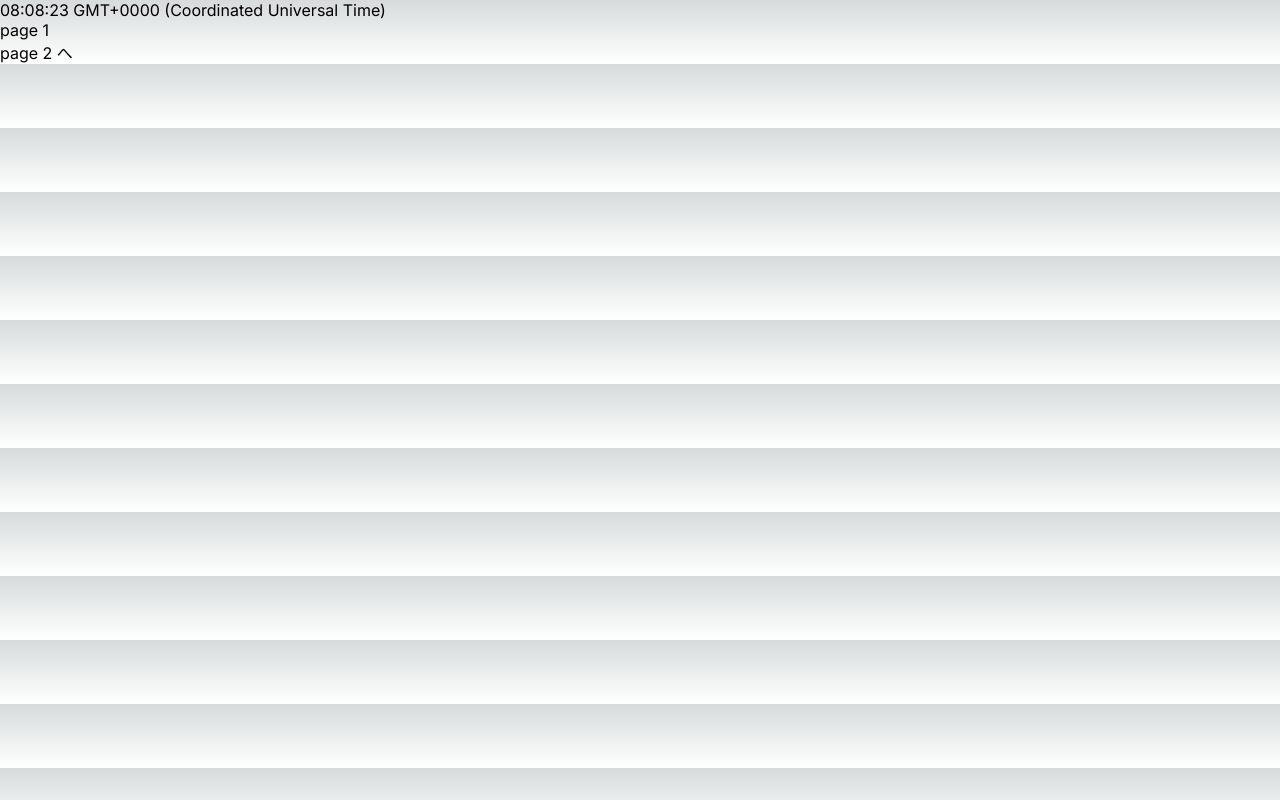
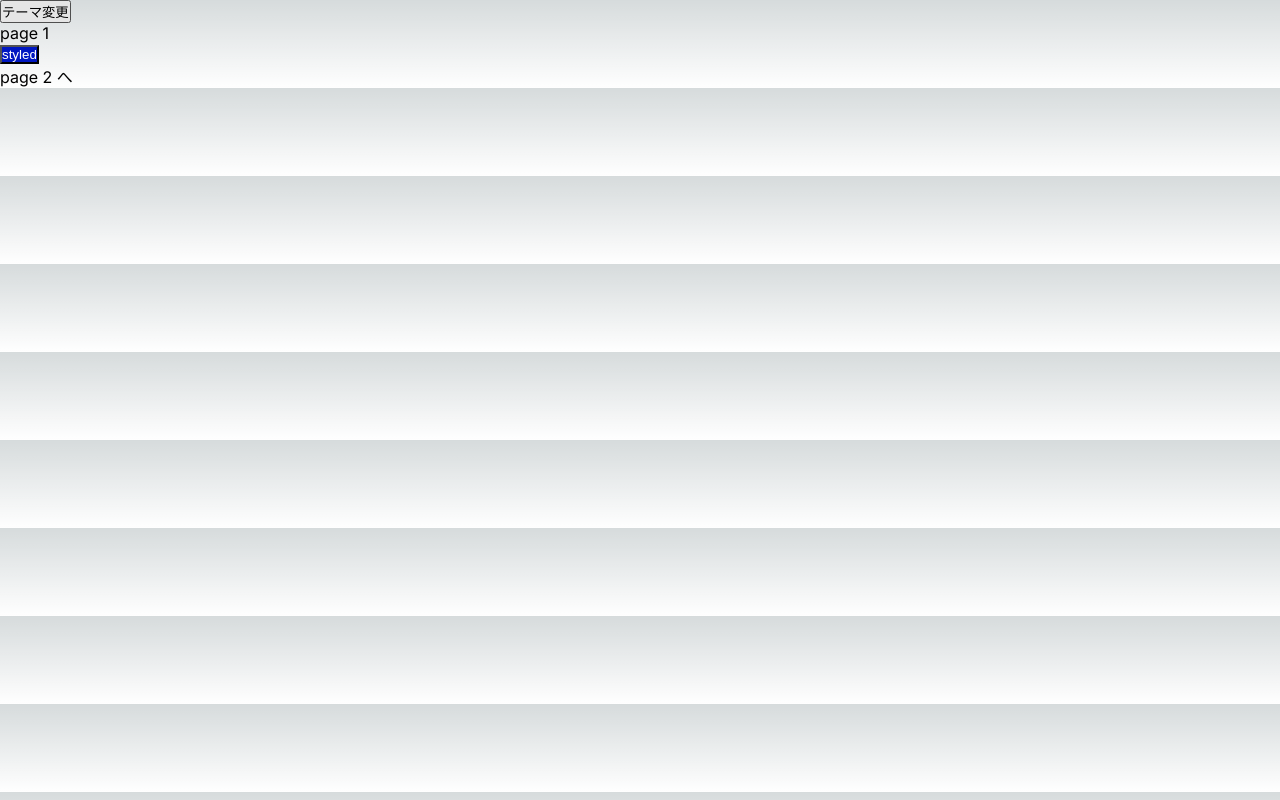
Before and after one commit to zakzakst/react-practice3, a Next.js app: page /test-layout/page1 in a window 1280 px wide. Built offline with nearby package versions, Linux system fonts and the light colour scheme.

Commit message:
styled components

```diff
--- a/package.json
+++ b/package.json
@@ -18,7 +18,8 @@
     "next": "14.1.4",
     "react": "^18",
     "react-dom": "^18",
-    "sass": "^1.72.0"
+    "sass": "^1.72.0",
+    "styled-components": "^6.1.8"
   },
   "devDependencies": {
     "@chromatic-com/storybook": "1.2.25",
--- a/src/app/(ja)/test-layout/layout.tsx
+++ b/src/app/(ja)/test-layout/layout.tsx
@@ -1,13 +1,29 @@
+"use client";
+import { useState } from "react";
+import { ThemeProvider } from "styled-components";
+import { themes } from "@/constants/themes/_themes";
+
 export default function Template({
   children,
 }: Readonly<{
   children: React.ReactNode;
 }>) {
-  const date = new Date();
+  // const date = new Date();
+  const [theme, setTheme] = useState(themes.light);
+
+  const changeTheme = () => {
+    setTheme(themes.dark);
+  };
+
   return (
     <>
-      <p>{date.toTimeString()}</p>
-      <div className="template">{children}</div>
+      <ThemeProvider theme={theme}>
+        <div>
+          <button onClick={() => changeTheme()}>テーマ変更</button>
+        </div>
+        {/* <p>{date.toTimeString()}</p> */}
+        <div className="template">{children}</div>
+      </ThemeProvider>
     </>
   );
 }
--- a/src/app/(ja)/test-layout/page1/page.tsx
+++ b/src/app/(ja)/test-layout/page1/page.tsx
@@ -1,10 +1,22 @@
+"use client";
+import styled from "styled-components";
 import Link from "next/link";
+
+const MyButton = styled.button`
+  color: ${(p) => {
+    return p.theme.text.onFill;
+  }};
+  background: ${(p) => p.theme.button.normal};
+`;
 
 export default function Page() {
   return (
     <>
       <p>page 1</p>
       <p>
+        <MyButton>styled</MyButton>
+      </p>
+      <p>
         <Link href={"/test-template/page2/"}>page 2 へ</Link>
       </p>
     </>
--- /dev/null
+++ b/src/constants/themes/_themes.ts
@@ -0,0 +1,14 @@
+import themeCommon from "@/constants/themes/theme-common";
+import themeLight from "@/constants/themes/theme-light";
+import themeDark from "@/constants/themes/theme-dark";
+
+export const themes = {
+  light: {
+    ...themeCommon,
+    ...themeLight,
+  },
+  dark: {
+    ...themeCommon,
+    ...themeDark,
+  },
+};
--- /dev/null
+++ b/src/constants/themes/theme-common.ts
@@ -0,0 +1,41 @@
+const theme = {
+  font: {
+    lineHeight: {
+      s: 1.4,
+      m: 1.5,
+      l: 1.7,
+    },
+    letterSpacing: {
+      s: 0.02,
+      m: 0.04,
+    },
+    weight: {
+      r: 400,
+      m: 500,
+      b: 700,
+    },
+  },
+  radius: {
+    none: "0",
+    s: "8px",
+    m: "16px",
+    l: "32px",
+    full: "9999px",
+  },
+  elevation: {
+    style1: "0 1px 5px 0 rgba(0, 0, 0, 0.3), 0 2px 8px 1px rgba(0, 0, 0, 0.1)",
+    style2: "0 1px 6px 0 rgba(0, 0, 0, 0.3), 0 2px 12px 2px rgba(0, 0, 0, 0.1)",
+    style3: "0 1px 6px 0 rgba(0, 0, 0, 0.3), 0 4px 16px 3px rgba(0, 0, 0, 0.1)",
+    style4: "0 2px 6px 0 rgba(0, 0, 0, 0.3), 0 6px 20px 4px rgba(0, 0, 0, 0.1)",
+    style5:
+      "0 2px 10px 0 rgba(0, 0, 0, 0.3), 0 8px 24px 5px rgba(0, 0, 0, 0.1)",
+    style6:
+      "0 3px 12px 0 rgba(0, 0, 0, 0.3), 0 10px 30px 6px rgba(0, 0, 0, 0.1)",
+    style7:
+      "0 3px 14px 0 rgba(0, 0, 0, 0.3), 0 12px 36px 7px rgba(0, 0, 0, 0.1)",
+    style8:
+      "0 3px 16px 0 rgba(0, 0, 0, 0.3), 0 14px 40px 7px rgba(0, 0, 0, 0.1)",
+  },
+};
+
+export default theme;
--- /dev/null
+++ b/src/constants/themes/theme-dark.ts
@@ -0,0 +1,50 @@
+const theme = {
+  text: {
+    body: "#ffffff",
+    description: "#b4b4b7",
+    placeHolder: "#949497",
+    onFill: "#ffffff",
+    link: "#7096f8",
+    hover: "#9db7f9",
+    active: "#9db7f9",
+    visited: "#9db7f9",
+    alert: "#ff4b36",
+    disabled: "#757578",
+  },
+  icon: {
+    label: "#ffffff",
+    active: "#7096f8",
+    disabled: "#757578",
+    alert: "#ff4b36",
+  },
+  button: {
+    normal: "#7096f8",
+    active: "#4979f5",
+    hover: "#4979f5",
+    disabled: "#949497",
+  },
+  background: {
+    primary: "#1a1a1c",
+    secondary: "#626264",
+    tertiary: "#414143",
+  },
+  border: {
+    field: "#ffffff",
+    divider: "#626264",
+    focused: "#cd820a",
+    selected: "#7096f8",
+    alert: "#ff4b36",
+    disabled: "#949497",
+  },
+  status: {
+    success: "#259d63",
+    alert: "#ff4b36",
+    warning: "#d18d0f",
+  },
+  chart: {
+    primary: "#9db7f9",
+    secondary: "#c5d7fb",
+  },
+};
+
+export default theme;
--- /dev/null
+++ b/src/constants/themes/theme-light.ts
@@ -0,0 +1,50 @@
+const theme = {
+  text: {
+    body: "#1a1a1c",
+    description: "#626264",
+    placeHolder: "#757578",
+    onFill: "#ffffff",
+    link: "#0017c1",
+    hover: "#000082",
+    active: "#000082",
+    visited: "#000082",
+    alert: "#ec0000",
+    disabled: "#949497",
+  },
+  icon: {
+    label: "#1a1a1c",
+    active: "#0017c1",
+    disabled: "#949497",
+    alert: "#ec0000",
+  },
+  button: {
+    normal: "#0017c1",
+    active: "#000082",
+    hover: "#000082",
+    disabled: "#949497",
+  },
+  background: {
+    primary: "#ffffff",
+    secondary: "#f1f1f4",
+    tertiary: "#f8f8fb",
+  },
+  border: {
+    field: "#1a1a1c",
+    divider: "#d8d8db",
+    focused: "#d18d0f",
+    selected: "#0017c1",
+    alert: "#ec0000",
+    disabled: "#949497",
+  },
+  status: {
+    success: "#259d63",
+    alert: "#ec0000",
+    warning: "#c16800",
+  },
+  chart: {
+    primary: "#0017c1",
+    secondary: "#4979f5",
+  },
+};
+
+export default theme;
--- a/src/styles/design-system/radius.scss
+++ b/src/styles/design-system/radius.scss
@@ -1,5 +1,5 @@
 $radius-none: 0;
-$radius-s: 8ox;
+$radius-s: 8px;
 $radius-m: 16px;
 $radius-l: 32px;
 $radius-full: 9999px;
```
Also changed, not shown: @types/style.d.ts (added, +8 -0 lines), 2 other files (tests, documents, lock files or other folders).
